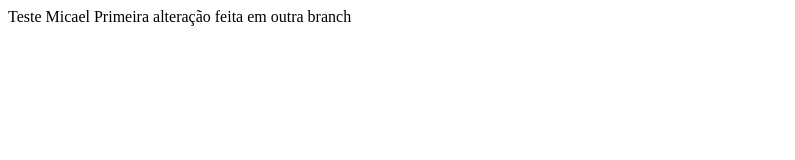
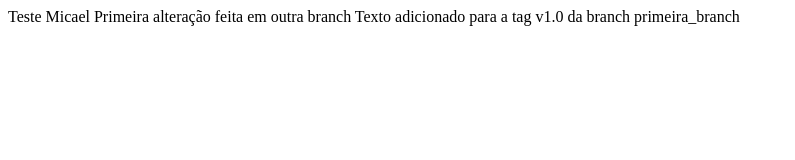
Before and after one commit to micaelmarinho/curso_git_1, a plain HTML site: page index.html in a window 1280 px wide. Shown: the whole page, without its empty margins (0-795 px from the left). Drawn offline with Linux system fonts and the light colour scheme.

Commit message:
Tag v1.0 criada

```diff
--- a/index.html
+++ b/index.html
@@ -2,5 +2,6 @@
 <body>
 Teste Micael
 Primeira alteração feita em outra branch
+Texto adicionado para a tag v1.0 da branch primeira_branch
 </body>
 </html>
```
